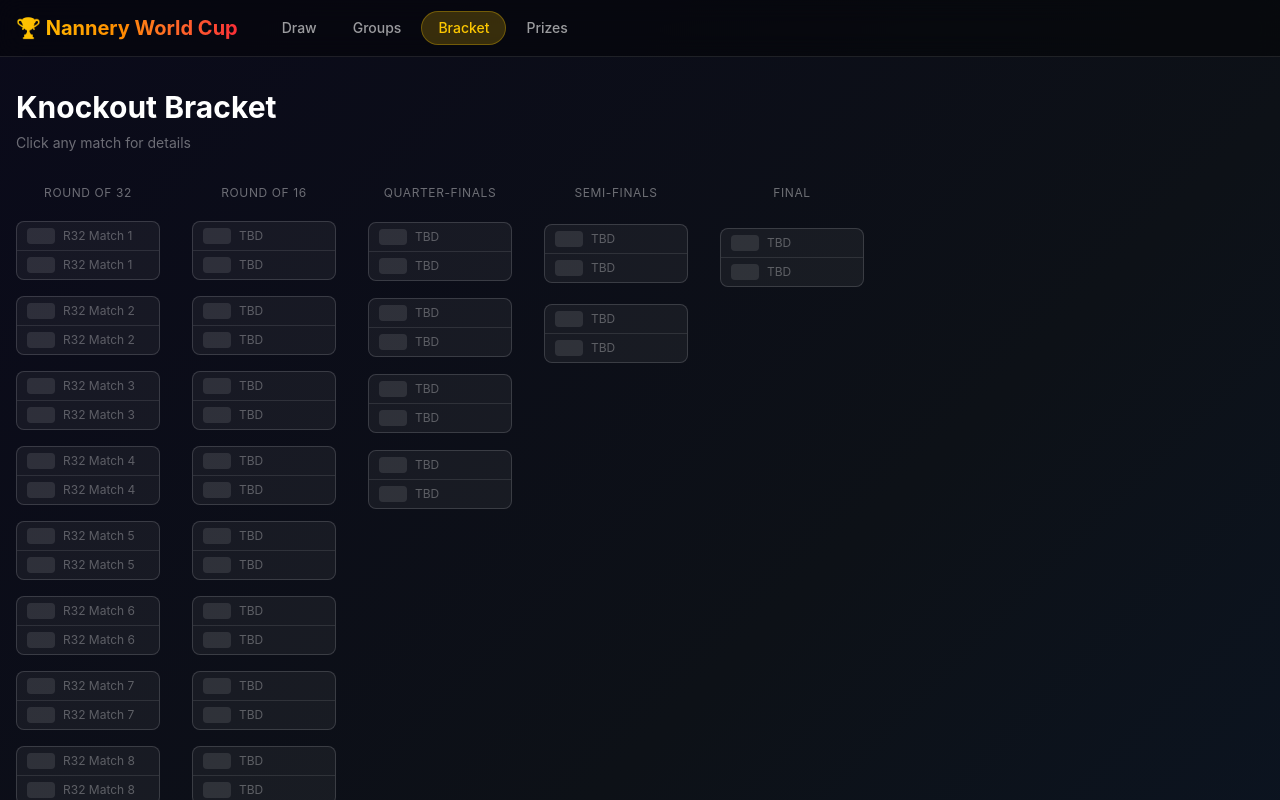
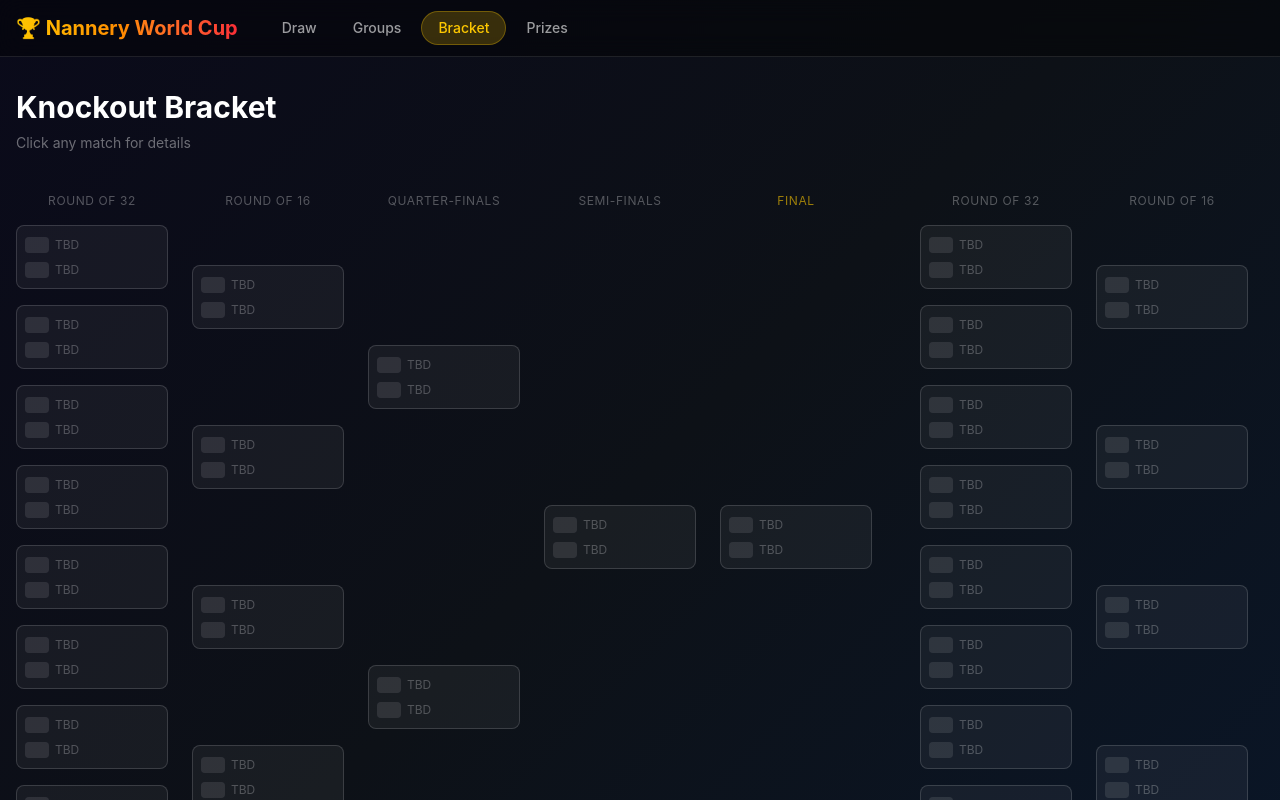
Before and after one commit to murphb52/nannery-world-cup, a React (Vite) app: page /#/bracket in a window 1280 px wide. Shown: the top 800 px of the page. Built offline with nearby package versions, Linux system fonts and the light colour scheme.

Commit message:
fix: align group table columns, rebuild bracket as two-sided layout

```diff
--- a/src/pages/KnockoutPage.tsx
+++ b/src/pages/KnockoutPage.tsx
@@ -1,5 +1,4 @@
 import { useState, useEffect } from 'react'
-import BracketMatch from '../components/Knockout/BracketMatch'
 import { loadTeams, loadDraw, loadScores } from '../data/loaders'
 import type { Team, DrawResult, Match } from '../types'
 
@@ -9,84 +8,127 @@ interface MatchData {
   awayTeamId: string | null
   homeScore: number | null
   awayScore: number | null
-  label?: string
 }
 
 interface ZoomMatch extends MatchData {
-  stage: string
-  date?: string
-  venue?: string
+  roundLabel: string
 }
 
-const ROUNDS = ['R32', 'R16', 'QF', 'SF', 'F'] as const
+// Layout constants
+const SLOT_H = 80    // px height per R32 slot
+const MATCH_H = 64   // px height of a match card
+const MATCH_W = 152  // px width of a match card
+const COL_GAP = 24   // px gap between columns
+const BRACKET_H = 8 * SLOT_H  // 640px total
+
+function matchTop(roundIndex: number, matchIndex: number): number {
+  const slotsPerMatch = Math.pow(2, roundIndex)
+  const centerOffset = (slotsPerMatch * SLOT_H) / 2
+  return matchIndex * slotsPerMatch * SLOT_H + centerOffset - MATCH_H / 2
+}
+
+const LEFT_ROUNDS = ['R32', 'R16', 'QF', 'SF'] as const
+const RIGHT_ROUNDS = ['SF', 'QF', 'R16', 'R32'] as const
 const ROUND_LABELS: Record<string, string> = {
-  R32: 'Round of 32',
-  R16: 'Round of 16',
-  QF: 'Quarter-Finals',
-  SF: 'Semi-Finals',
-  F: 'Final',
+  R32: 'Round of 32', R16: 'Round of 16', QF: 'Quarter-Finals', SF: 'Semi-Finals', F: 'Final',
 }
 
 function buildPlaceholderBracket(): Record<string, MatchData[]> {
-  const bracket: Record<string, MatchData[]> = {
-    R32: Array.from({ length: 16 }, (_, i) => ({
-      id: `R32-${i + 1}`,
-      homeTeamId: null,
-      awayTeamId: null,
-      homeScore: null,
-      awayScore: null,
-      label: `R32 Match ${i + 1}`,
-    })),
-    R16: Array.from({ length: 8 }, (_, i) => ({
-      id: `R16-${i + 1}`,
-      homeTeamId: null,
-      awayTeamId: null,
-      homeScore: null,
-      awayScore: null,
-    })),
-    QF: Array.from({ length: 4 }, (_, i) => ({
-      id: `QF-${i + 1}`,
-      homeTeamId: null,
-      awayTeamId: null,
-      homeScore: null,
-      awayScore: null,
-    })),
-    SF: Array.from({ length: 2 }, (_, i) => ({
-      id: `SF-${i + 1}`,
-      homeTeamId: null,
-      awayTeamId: null,
-      homeScore: null,
-      awayScore: null,
-    })),
-    F: [{
-      id: 'F-1',
-      homeTeamId: null,
-      awayTeamId: null,
-      homeScore: null,
-      awayScore: null,
-    }],
+  return {
+    R32: Array.from({ length: 16 }, (_, i) => ({ id: `R32-${i + 1}`, homeTeamId: null, awayTeamId: null, homeScore: null, awayScore: null })),
+    R16: Array.from({ length: 8 }, (_, i) => ({ id: `R16-${i + 1}`, homeTeamId: null, awayTeamId: null, homeScore: null, awayScore: null })),
+    QF: Array.from({ length: 4 }, (_, i) => ({ id: `QF-${i + 1}`, homeTeamId: null, awayTeamId: null, homeScore: null, awayScore: null })),
+    SF: Array.from({ length: 2 }, (_, i) => ({ id: `SF-${i + 1}`, homeTeamId: null, awayTeamId: null, homeScore: null, awayScore: null })),
+    F: [{ id: 'F-1', homeTeamId: null, awayTeamId: null, homeScore: null, awayScore: null }],
   }
-  return bracket
 }
 
-function mergeScoresIntoBracket(bracket: Record<string, MatchData[]>, matches: Match[]): Record<string, MatchData[]> {
-  const knockoutMatches = matches.filter(m => m.stage !== 'GROUP')
-  const updated = { ...bracket }
-  for (const match of knockoutMatches) {
-    const stageMatches = updated[match.stage]
-    if (!stageMatches) continue
-    const idx = stageMatches.findIndex(m => m.id === String(match.id))
-    if (idx !== -1) {
-      updated[match.stage][idx] = {
-        ...updated[match.stage][idx],
-        homeTeamId: match.homeTeamId,
-        awayTeamId: match.awayTeamId,
-        homeScore: match.homeScore,
-        awayScore: match.awayScore,
+function MatchCard({ match, teams, flipped = false, onClick }: {
+  match: MatchData; teams: Team[]; flipped?: boolean; onClick: () => void
+}) {
+  const home = teams.find(t => t.id === match.homeTeamId)
+  const away = teams.find(t => t.id === match.awayTeamId)
+  const finished = match.homeScore !== null && match.awayScore !== null
+  const homeWon = finished && match.homeScore! > match.awayScore!
+  const awayWon = finished && match.awayScore! > match.homeScore!
+
+  function Row({ team, score, won, lost }: { team: Team | null; score: number | null; won: boolean; lost: boolean }) {
+    return (
+      <div className={`flex items-center gap-1.5 px-2 py-1 ${lost ? 'opacity-40' : ''}`}>
+        {team
+          ? <>
+              <img src={team.flag} alt={team.name} className={`w-6 h-4 object-cover rounded shrink-0 ${lost ? 'grayscale' : ''}`} />
+              <span className={`text-xs flex-1 truncate ${won ? 'text-yellow-400 font-semibold' : 'text-white/80'}`}>{team.name}</span>
+              {score !== null && <span className={`text-xs font-bold ${won ? 'text-yellow-400' : 'text-white/40'}`}>{score}</span>}
+            </>
+          : <>
+              <div className="w-6 h-4 bg-white/10 rounded shrink-0" />
+              <span className="text-xs text-white/25 flex-1">TBD</span>
+            </>
         }
+      </div>
+    )
   }
+
+  const rows = flipped
+    ? [{ team: away, score: match.awayScore, won: awayWon, lost: homeWon }, { team: home, score: match.homeScore, won: homeWon, lost: awayWon }]
+    : [{ team: home, score: match.homeScore, won: homeWon, lost: awayWon }, { team: away, score: match.awayScore, won: awayWon, lost: homeWon }]
+
+  return (
+    <button
+      onClick={onClick}
+      style={{ width: MATCH_W, height: MATCH_H }}
+      className="rounded-lg border border-white/15 bg-white/5 hover:border-yellow-400/40 hover:bg-white/10 transition-all text-left flex flex-col justify-center overflow-hidden"
+    >
+      <Row {...rows[0]} />
+      <div className="h-px bg-white/10 mx-2" />
+      <Row {...rows[1]} />
+    </button>
+  )
 }
-  return updated
+
+function BracketColumn({ rounds, bracket, teams, leftSide, onMatchClick }: {
+  rounds: readonly string[]
+  bracket: Record<string, MatchData[]>
+  teams: Team[]
+  leftSide: boolean
+  onMatchClick: (m: MatchData, round: string) => void
+}) {
+  return (
+    <div className="flex gap-0" style={{ flexDirection: leftSide ? 'row' : 'row-reverse' }}>
+      {rounds.map((round, colIdx) => {
+        const allMatches = bracket[round] ?? []
+        // Left side uses first half, right side uses second half
+        const matches = leftSide
+          ? allMatches.slice(0, allMatches.length / 2)
+          : allMatches.slice(allMatches.length / 2)
+        // For right side, round index increases going inward (toward center)
+        const roundIdx = leftSide ? colIdx : rounds.length - 1 - colIdx
+
+        return (
+          <div key={round} style={{ position: 'relative', width: MATCH_W, height: BRACKET_H, marginLeft: colIdx > 0 ? COL_GAP : 0 }}>
+            {/* Round label at top */}
+            <div
+              className="absolute top-0 w-full text-center text-xs uppercase tracking-wider text-white/30 pb-2"
+              style={{ top: -24 }}
+            >
+              {ROUND_LABELS[round]}
+            </div>
+            {matches.map((match, i) => (
+              <div key={match.id} style={{ position: 'absolute', top: matchTop(roundIdx, i), left: 0 }}>
+                <MatchCard
+                  match={match}
+                  teams={teams}
+                  flipped={!leftSide}
+                  onClick={() => onMatchClick(match, round)}
+                />
+              </div>
+            ))}
+          </div>
+        )
+      })}
+    </div>
+  )
 }
 
 export default function KnockoutPage() {
@@ -101,81 +143,92 @@ export default function KnockoutPage() {
       setTeams(t)
       setDraw(d)
       if (s.matches?.length) {
-        setBracket(prev => mergeScoresIntoBracket(prev, s.matches))
+        const updated = { ...buildPlaceholderBracket() }
+        for (const m of s.matches.filter((m: Match) => m.stage !== 'GROUP')) {
+          const stage = updated[m.stage]
+          if (!stage) continue
+          const idx = stage.findIndex(x => x.id === String(m.id))
+          if (idx !== -1) {
+            updated[m.stage][idx] = { ...updated[m.stage][idx], homeTeamId: m.homeTeamId, awayTeamId: m.awayTeamId, homeScore: m.homeScore, awayScore: m.awayScore }
+          }
+        }
+        setBracket(updated)
       }
       setLoading(false)
     })
   }, [])
 
   if (loading) {
-    return <PageCenter><div className="text-white/50 animate-pulse">Loading bracket…</div></PageCenter>
+    return <div className="flex items-center justify-center min-h-[80vh] text-white/50 animate-pulse">Loading bracket…</div>
   }
 
+  const final = bracket.F?.[0] ?? null
+
   return (
-    <div className="max-w-full px-4 py-8">
+    <div className="px-4 py-8">
       <h1 className="text-3xl font-bold text-white mb-2">Knockout Bracket</h1>
-      <p className="text-white/40 text-sm mb-8">Click any match for details</p>
+      <p className="text-white/40 text-sm mb-10">Click any match for details</p>
 
       <div className="overflow-x-auto pb-6">
-        <div className="flex gap-8 min-w-max items-start">
-          {ROUNDS.map(round => (
-            <div key={round} className="flex flex-col gap-3">
-              <h3 className="text-xs uppercase tracking-wider text-white/40 text-center mb-2">
-                {ROUND_LABELS[round]}
-              </h3>
-              <div
-                className="flex flex-col gap-4 justify-around"
-                style={{ minHeight: `${bracket[round].length * 72}px` }}
-              >
-                {bracket[round].map(match => (
-                  <BracketMatch
-                    key={match.id}
-                    match={match}
+        <div style={{ display: 'flex', alignItems: 'flex-start', gap: COL_GAP, paddingTop: 24, minWidth: 'max-content' }}>
+
+          {/* Left side: R32 → SF */}
+          <BracketColumn
+            rounds={LEFT_ROUNDS}
+            bracket={bracket}
             teams={teams}
-                    onClick={m => setZoom({ ...m, stage: round })}
+            leftSide={true}
+            onMatchClick={(m, r) => setZoom({ ...m, roundLabel: ROUND_LABELS[r] })}
           />
-                ))}
+
+          {/* Final in centre */}
+          <div style={{ position: 'relative', width: MATCH_W, height: BRACKET_H, marginTop: 0 }}>
+            <div className="absolute w-full text-center text-xs uppercase tracking-wider text-yellow-400/60 pb-2" style={{ top: -24 }}>
+              Final
             </div>
+            {final && (
+              <div style={{ position: 'absolute', top: matchTop(3, 0), left: 0 }}>
+                <MatchCard
+                  match={final}
+                  teams={teams}
+                  onClick={() => setZoom({ ...final, roundLabel: 'Final' })}
+                />
               </div>
-          ))}
+            )}
+          </div>
+
+          {/* Right side: SF → R32 */}
+          <BracketColumn
+            rounds={RIGHT_ROUNDS}
+            bracket={bracket}
+            teams={teams}
+            leftSide={false}
+            onMatchClick={(m, r) => setZoom({ ...m, roundLabel: ROUND_LABELS[r] })}
+          />
         </div>
       </div>
 
       {/* Zoom modal */}
       {zoom && (
-        <div
-          className="fixed inset-0 bg-black/70 backdrop-blur-sm z-50 flex items-center justify-center p-4"
-          onClick={() => setZoom(null)}
-        >
-          <div
-            className="bg-gray-900 border border-white/20 rounded-2xl p-6 max-w-sm w-full"
-            onClick={e => e.stopPropagation()}
-          >
+        <div className="fixed inset-0 bg-black/70 backdrop-blur-sm z-50 flex items-center justify-center p-4" onClick={() => setZoom(null)}>
+          <div className="bg-gray-900 border border-white/20 rounded-2xl p-6 max-w-sm w-full" onClick={e => e.stopPropagation()}>
             <div className="flex justify-between items-start mb-4">
-              <h3 className="font-bold text-white">{ROUND_LABELS[zoom.stage]}</h3>
-              <button onClick={() => setZoom(null)} className="text-white/40 hover:text-white text-xl">×</button>
+              <h3 className="font-bold text-white">{zoom.roundLabel}</h3>
+              <button onClick={() => setZoom(null)} className="text-white/40 hover:text-white text-xl leading-none">×</button>
             </div>
-
-            {[
-              { teamId: zoom.homeTeamId, score: zoom.homeScore },
-              { teamId: zoom.awayTeamId, score: zoom.awayScore },
-            ].map(({ teamId, score }, i) => {
+            {[{ teamId: zoom.homeTeamId, score: zoom.homeScore }, { teamId: zoom.awayTeamId, score: zoom.awayScore }].map(({ teamId, score }, i) => {
               const team = teams.find(t => t.id === teamId)
               const player = teamId ? draw[teamId] : null
               return (
-                <div key={i} className={`flex items-center gap-3 p-3 rounded-xl mb-2 ${i === 0 ? 'bg-white/5' : 'bg-white/5'}`}>
-                  {team ? (
-                    <>
+                <div key={i} className="flex items-center gap-3 p-3 rounded-xl bg-white/5 mb-2">
+                  {team ? <>
                     <img src={team.flag} alt={team.name} className="w-10 h-7 object-cover rounded" />
                     <div className="flex-1">
                       <p className="font-semibold text-white">{team.name}</p>
                       {player && <p className="text-xs text-white/50">{player}</p>}
                     </div>
                     {score !== null && <span className="text-2xl font-bold text-yellow-400">{score}</span>}
-                    </>
-                  ) : (
-                    <p className="text-white/30 text-sm">TBD</p>
-                  )}
+                  </> : <p className="text-white/30 text-sm">TBD</p>}
                 </div>
               )
             })}
@@ -185,11 +238,3 @@ export default function KnockoutPage() {
     </div>
   )
 }
-
-function PageCenter({ children }: { children: React.ReactNode }) {
-  return (
-    <div className="flex items-center justify-center min-h-[80vh] px-4">
-      {children}
-    </div>
-  )
-}
```
Also changed, not shown: src/components/Groups/GroupTable.tsx (+34 -20 lines). Lines whose indentation alone changed are shown as unchanged.
